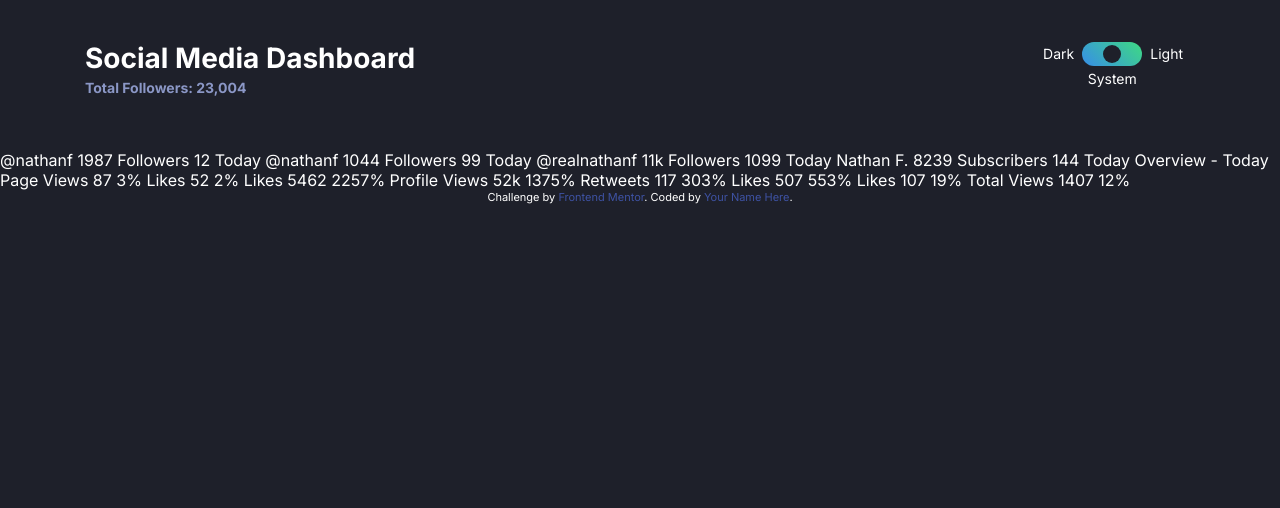
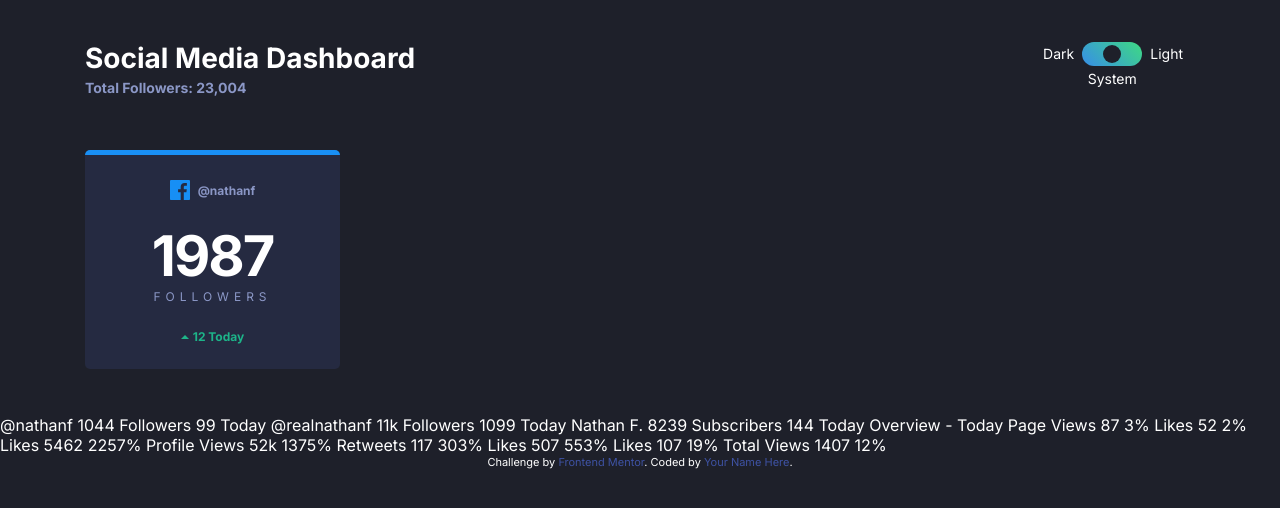
Before and after one commit to RochaDiego04/Social-media-dashboard, a website: page index.html in a window 1280 px wide. Drawn offline with Linux system fonts and the light colour scheme.

Commit message:
Card Style implemented

```diff
--- a/app/scss/components/card.scss
+++ b/app/scss/components/card.scss
@@ -1,5 +1,96 @@
 @use '../util' as *; // dont need to add for example util.rem(20)
 
 .card {
-    padding: rem(20);
+    background: var(--dark-card);
+    color: var(--dark-text1);
+    width: rem(255); //Temporary
+    padding: rem(25);
+    border-radius: rem(5);
+    text-align: center;
+
+    &--facebook {
+        border-top: rem(5) solid var(--facebook);
+    }
+    &--twitter {
+
+    }
+    &--instagram {
+
+    }
+    &--youtube {
+
+    }
+
+    &__platform {
+        display: flex;
+        justify-content: center;
+        align-items: center;
+        gap: rem(8);
+        margin-bottom: rem(28);
+    }
+
+    &__icon {
+
+    }
+        &--facebook {
+
+        }
+        &--twitter {
+
+        }
+        &--instagram {
+
+        }
+        &--youtube {
+
+        }
+
+    &__username{
+        font-size: rem(12);
+        font-weight: bold;
+    }
+
+    &__followers{
+        margin-bottom: rem(25);
+    }
+
+    &__count{
+        color: var(--light-bg);
+        font-weight: 700;
+        letter-spacing: rem(-2);
+        line-height: 1;
+        margin-bottom: rem(5);
+
+        &--big {
+            font-size: rem(56);
+        }
+
+        &--small {
+
+        }
+    }
+
+    &__label {
+        color: var(--dark-text1);
+        font-size: rem(12);
+        letter-spacing: rem(5);
+        font-weight: 400;
+        text-transform: uppercase;
+    }
+
+    &__change {
+        display: flex;
+        align-items: center;
+        justify-content: center;
+        gap: rem(4);
+        font-size: rem(12);
+        font-weight: 700;
+
+        &--up {
+            color: var(--limegreen);
+        }
+        &--down {
+            color: var(--brightred);
+        }
+    }
 }
--- a/app/scss/components/toggle.scss
+++ b/app/scss/components/toggle.scss
@@ -8,6 +8,10 @@
 	gap: rem(4.8) rem(8);
 	border: none;
 	margin: 0;
+
+    @include breakpoint-down(small){
+        margin-top: rem(20);
+    }
 
 	label {
 		font-size: rem(14);
--- a/index.html
+++ b/index.html
@@ -45,13 +45,32 @@
   </header>
 
   <main>
-    <section>
+    <section class="container">
+      <div class="card card--facebook">
 
-    </section>
-    @nathanf
-    1987
-    Followers
-    12 Today
+        <div class="card__platform">
+            <img
+              class="card__icon"
+              src="/images/icon-facebook.svg"
+              alt="Facebook logo"
+            >
+          <div class="card__username">@nathanf</div>
+        </div>
+
+        <div class="card__followers">
+          <div class="card__count card__count--big">1987</div>
+          <div class="card__label">Followers</div>
+        </div>
+
+        <div class="card__change card__change--up">
+          <img src="/images/icon-up.svg" alt="up-arrow">
+          <div class="card__number">12 Today</div>
+        </div>
+
+      </div> <!--.card-->
+    </section> <!--.container of top section of cards-->
+
+
 
     @nathanf
     1044
```
Also changed, not shown: dist/style.css, 1 other file.
